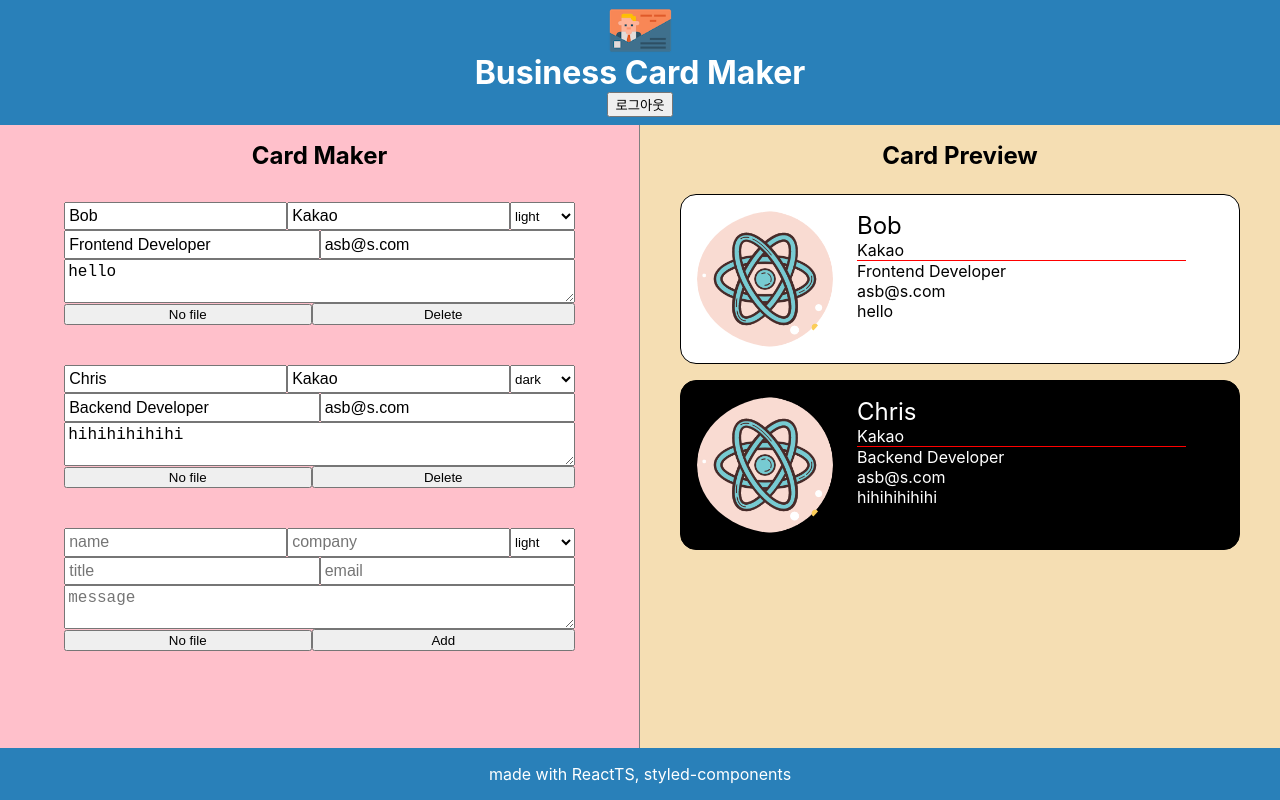
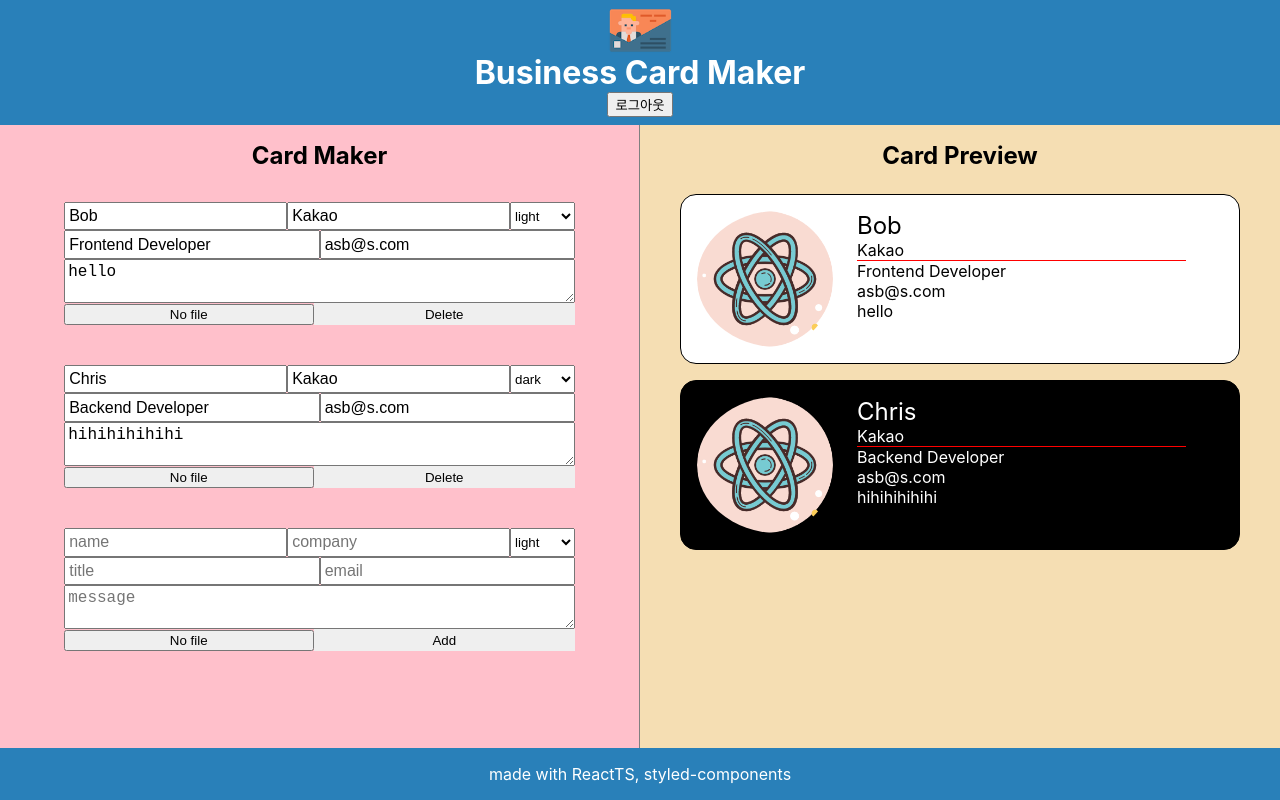
Before and after one commit to yogjin/business-card-maker, a React (Create React App) app: page /maker in a window 1280 px wide. Built offline with nearby package versions, Linux system fonts and the light colour scheme; no server answers; sample sign-in values are in the browser's storage.

Commit message:
feat: Add property "color" in <Button/> for styled-component custom color using props

```diff
--- a/src/component/Button/Button.tsx
+++ b/src/component/Button/Button.tsx
@@ -1,13 +1,27 @@
 import React, { MouseEventHandler } from 'react';
 import { FC } from 'react';
+import styled from 'styled-components';
 
 interface ButtonProps {
-  name: string;
-  handleClick: MouseEventHandler<HTMLButtonElement>;
+  name?: string;
+  handleClick?: MouseEventHandler<HTMLButtonElement>;
+  color?: string;
 }
 
-const Button: FC<ButtonProps> = ({ name, handleClick }) => {
-  return <button onClick={handleClick}>{name}</button>;
+const Button: FC<ButtonProps> = ({ name, handleClick, color }) => {
+  return (
+    <StyledButton onClick={handleClick} color={color}>
+      {name}
+    </StyledButton>
+  );
 };
 
+const StyledButton = styled.button<ButtonProps>`
+  background-color: ${({ color }) => color};
+  border: 0;
+  cursor: pointer;
+  &:hover {
+    opacity: 90%;
+  }
+`;
 export default Button;
```
